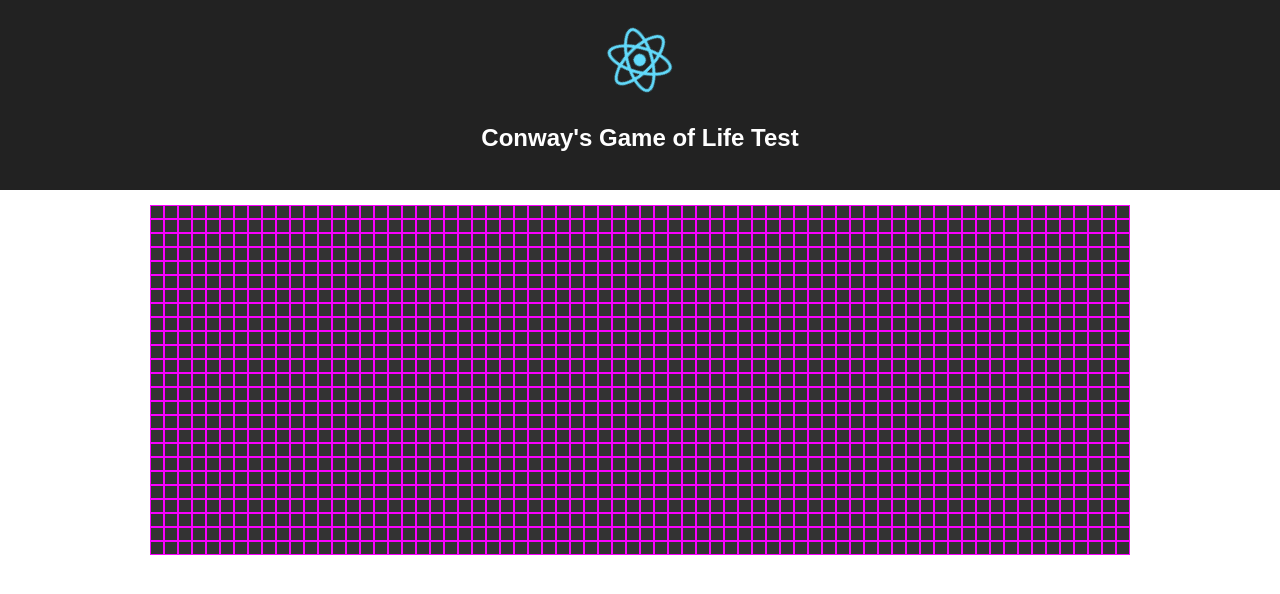
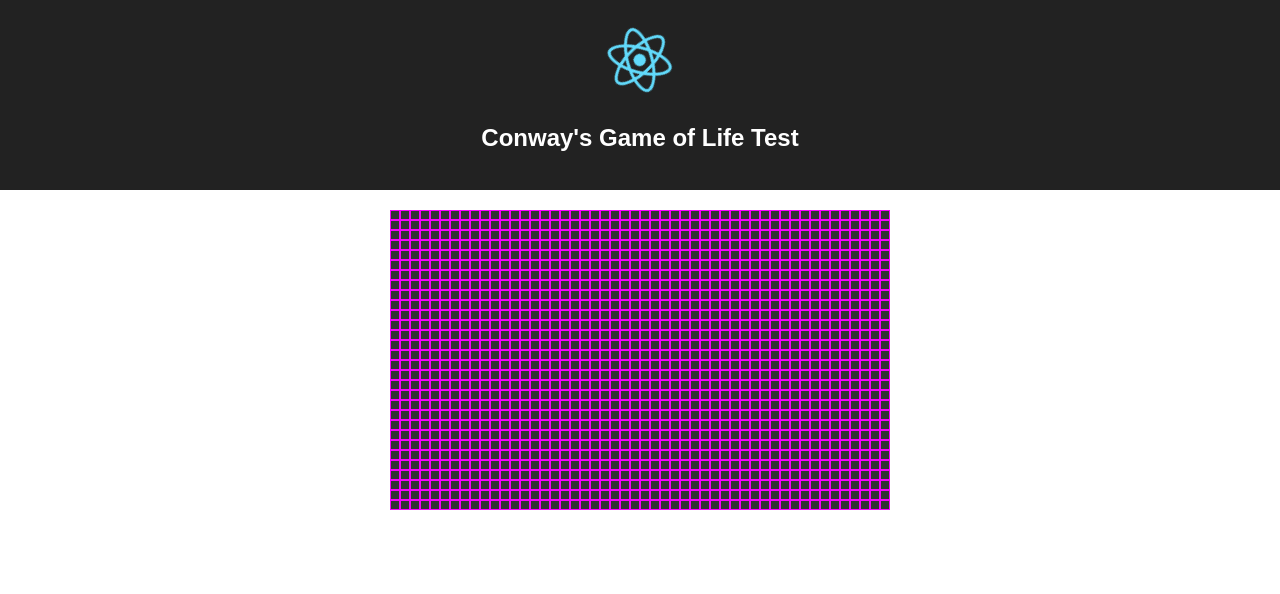
Before and after one commit to cscouras/FreeCodeCamp, a React (Create React App) app in the folder React/life/: page / in a window 1280 px wide. Shown: the top 594 px of the page. Built offline with nearby package versions, Linux system fonts and the light colour scheme.

Commit message:
Implement grid using divs instead of a table

```diff
--- a/React/life/src/Components/App.js
+++ b/React/life/src/Components/App.js
@@ -1,17 +1,15 @@
 import React, { Component } from 'react'
 import Header from './Header'
-import Table from './Table'
+import Board from './Board'
 import '../style/App.css'
 
 class App extends Component {
-
-
 
   render() {
     return (
       <div className="App">
         <Header />
-        <Table />
+        <Board height={30} width={50} />
       </div>
     )
   }
--- /dev/null
+++ b/React/life/src/Components/Board.jsx
@@ -0,0 +1,37 @@
+import React, { Component } from 'react'
+import Cell from './Cell'
+
+class Grid extends Component {
+  render(){
+    return (
+      <div className='board'>
+        {this.props.children}
+      </div>
+    )
+  }
+}
+
+class Board extends Component {
+  constructor(props){
+    super(props)
+    this.state = {
+      cells: this.props.height * this.props.width,
+      height: this.props.height,
+      width: this.props.width
+    }
+  }
+
+  render(){
+    let cells = []
+    for(let i = 0; i < this.state.cells; i++){
+      cells.push(<Cell key={i+1} index={i+1}/>)
+    }
+    return(
+      <Grid numRows={this.state.height}>
+          {cells}
+      </Grid>
+    )
+  }
+}
+
+export default Board
--- a/React/life/src/Components/Cell.jsx
+++ b/React/life/src/Components/Cell.jsx
@@ -16,7 +16,7 @@ class Cell extends Component {
 
   render () {
     return(
-      <td onClick={this.toggle} className={this.state.active ? 'active': 'inactive'}></td>
+      <div onClick={this.toggle} className={`square ${this.state.active ? 'active': 'inactive' } ${this.props.index}`}></div>
       )
   }
 }
--- a/React/life/src/Components/Table.jsx
+++ /dev/null
@@ -1,29 +0,0 @@
-import React from 'react'
-import Cell from './Cell'
-
-const Table = () => {
-    let rows = []
-    let col = []
-    for (let i = 0; i < 25; i++) {
-      let rowKey = `${i}`
-      for (let a = 0; a < 70; a++) {
-        let key = `${i}-${a}`
-        col.push(
-          <Cell key={key} />
-        )
-      }
-      rows.push(
-        <tr key={rowKey}>{col}</tr>
-      )
-      col = []
-    }
-    return (
-      <table>
-        <tbody>
-          {rows}
-        </tbody>
-      </table>
-    )
-}
-
-export default Table
--- a/React/life/src/style/App.scss
+++ b/React/life/src/style/App.scss
@@ -22,23 +22,36 @@ $cell-bg: #333;
   font-size: large;
 }
 
-.active {
-  background: $yellow;
+.board {
+  display: table;
+  margin: 20px auto;
+  padding: 0;
+  width: 500px;
+
+  .row {
+    height: 10px;
+  }
+
+  .square {
+    background: $cell-bg;
+    color: $pink;
+    border: 1px solid $pink;
+    cursor: pointer;
+    display: block;
+    float: left;
+    height: 8px;
+    width: 8px;
+  }
+
+  .active {
+    background: $yellow;
+  }
+
 }
 
-table {
-  border-collapse: separate;
-  border-spacing: 0;
-  margin: 15px auto 0;
-}
 
-td {
-  background: $cell-bg;
-  border: 1px solid $pink;
-  cursor: pointer;
-  height: 10px;
-  width: 10px;
-}
+
+
 
 @keyframes App-logo-spin {
   from { transform: rotate(0deg); }
```
